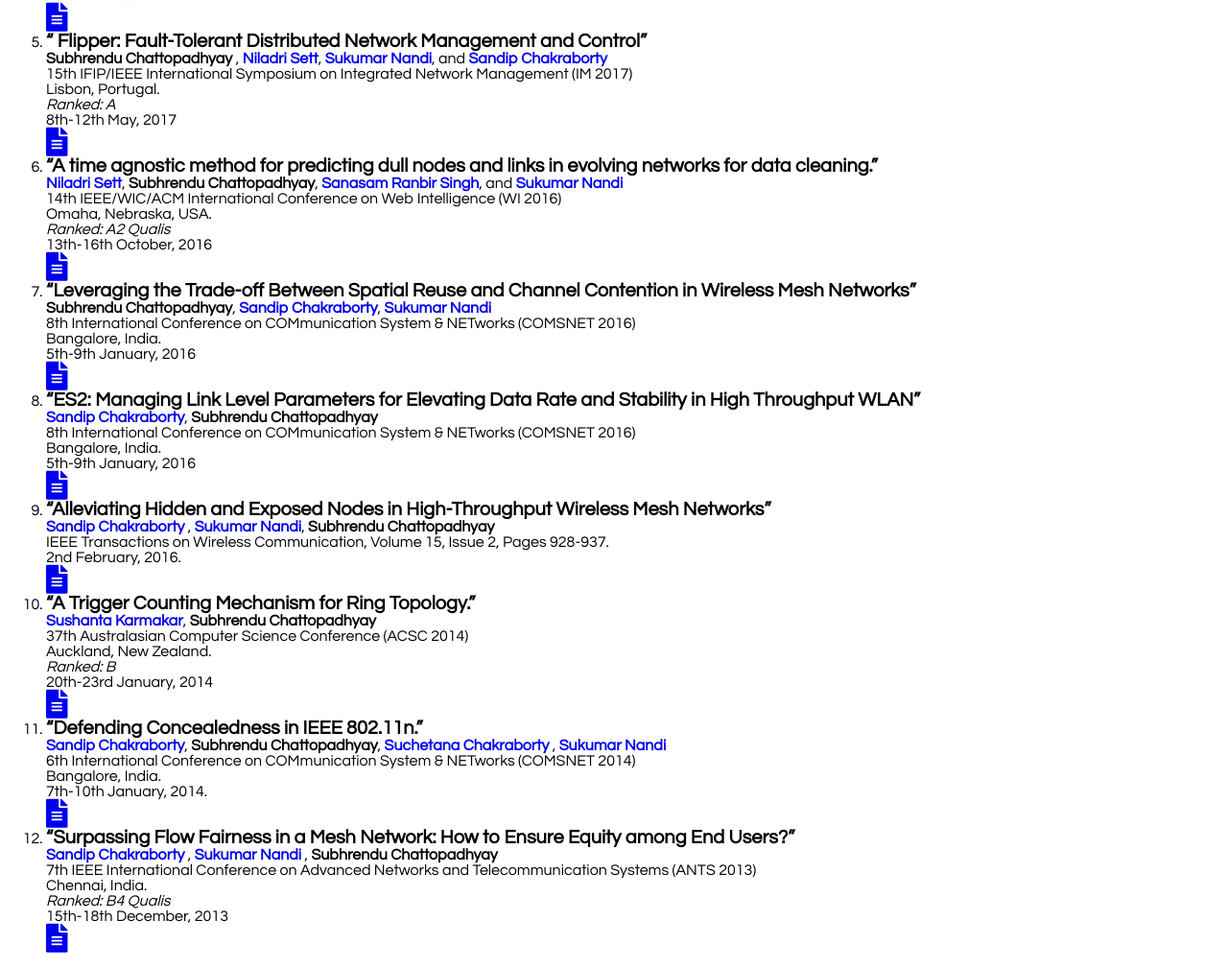
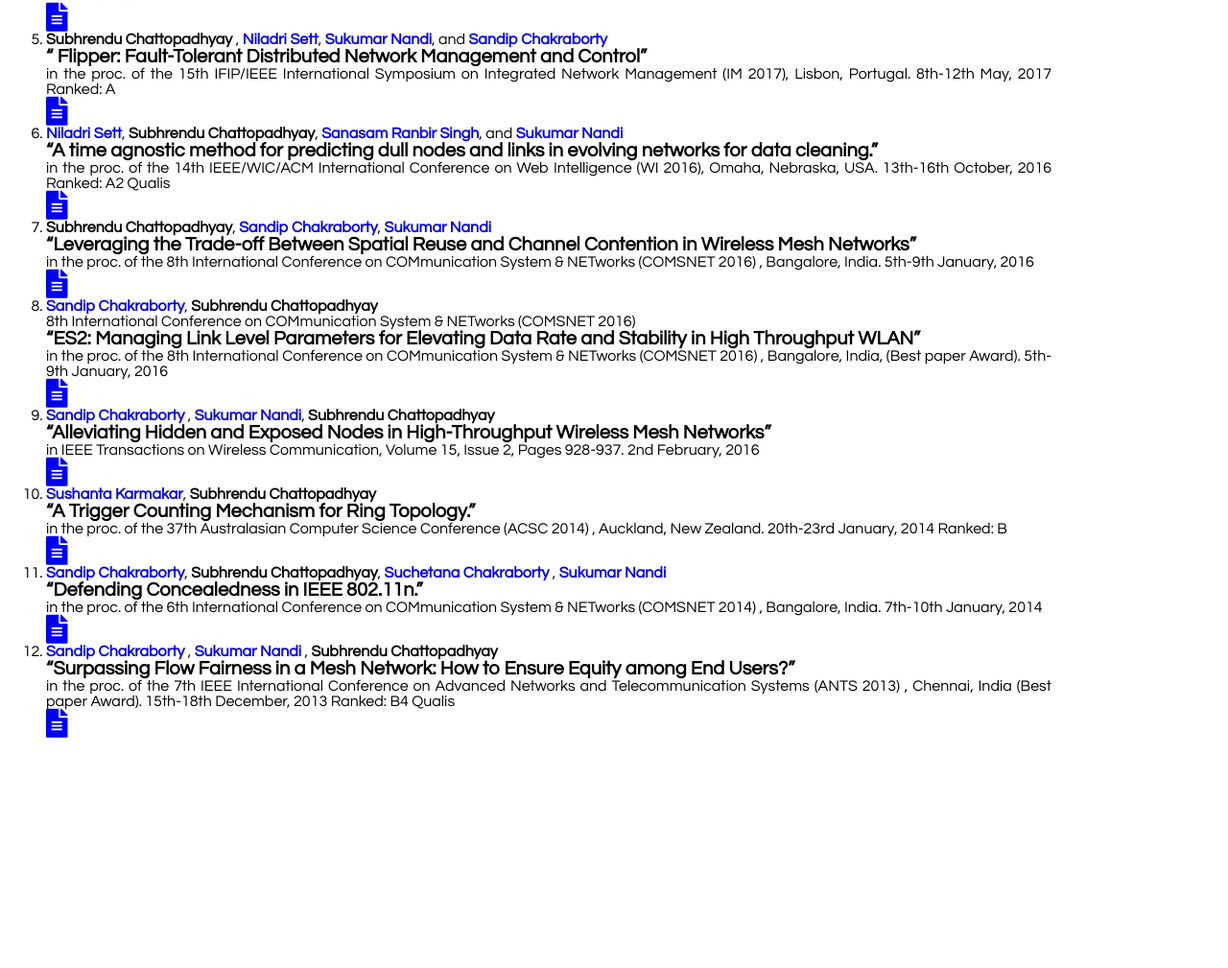
Before and after one commit to subhrendu1987/PracticeHTML, a plain HTML site: page Subho/publications.html in a window 1280 px wide. Shown: the part 424-1433 px from the top of the page at 96% size. After the commit the page ends 1209 px from the top, so only its background shows below. Drawn offline with Linux system fonts and the light colour scheme.

Commit message:
Update publications.html

```diff
--- a/Subho/publications.html
+++ b/Subho/publications.html
@@ -16,7 +16,7 @@
 
 	           <b>Subhrendu Chattopadhyay</b>, <a href="https://stilllearningsoumya.github.io/" target="_blank"> Soumyajit Chatterjee</a>, <a href="http://www.iitg.ac.in/sukumar/" target="_blank">Sukumar Nandi</a> and <a href="http://cse.iitkgp.ac.in/~sandipc/" target="_blank"> Sandip Chakraborty</a><br>
 	           <q>Aloe: An Elastic Auto-Scaled and Self-stabilized Orchestration Framework for IoT Applications</q><br>
-	           in the proc. of the 38th IEEE International Conference on Computer Communications (INFOCOM 2019), Paris, France (accepted). 29th April-2nd May, 2019  Ranked: A* <br>
+	           in the proc. of the 38th IEEE International Conference on Computer Communications (INFOCOM 2019), Paris, France (accepted). 29th April-2nd May, 2019 Ranked: A* <br>
 
 	           <a href="https://subhrendu1987.github.io/pub/Infocom2019.pdf" target="_blank" ><i class="fa fa-file-text"></i></a>
           </li>
@@ -47,99 +47,90 @@
 
 	          <a href="http://dl.acm.org/citation.cfm?id=3084076"><i class="fa fa-file-text"></i></a>
           <li>
-	         <q> Flipper: Fault-Tolerant Distributed Network Management and Control</q><br>
+
 
 	          <b>Subhrendu Chattopadhyay</b> , <a href="https://scholar.google.co.in/citations?user=fxvZbYsAAAAJ&hl=en" target="_blank">Niladri Sett</a>,<a href="http://www.iitg.ac.in/sukumar/" target="_blank"> Sukumar Nandi</a>, and <a href="http://cse.iitkgp.ac.in/~sandipc/" target="_blank">Sandip Chakraborty</a><br>
-
-	          15th IFIP/IEEE International Symposium on Integrated Network Management (IM 2017)<br>
-
-	          Lisbon, Portugal.<br>
-	          <i>Ranked: A</i><br>
-	          8th-12th May, 2017<br>
+	          <q> Flipper: Fault-Tolerant Distributed Network Management and Control</q><br>
+			  in the proc. of the 15th IFIP/IEEE International Symposium on Integrated Network Management (IM 2017), Lisbon, Portugal. 8th-12th May, 2017 Ranked: A<br>
 
 	          <a href="http://ieeexplore.ieee.org/document/7987307/"><i class="fa fa-file-text"></i></a>
           </li>
           <li>
+
+
+	          <a href="https://scholar.google.co.in/citations?user=fxvZbYsAAAAJ&hl=en" target="_blank" >Niladri Sett</a>, <b>Subhrendu Chattopadhyay</b>, <a href="https://www.iitg.ac.in/ranbir/" target="_blank">Sanasam Ranbir Singh</a>, and <a href="http://www.iitg.ac.in/sukumar/" target="_blank">Sukumar Nandi</a><br>
 	          <q>A time agnostic method for predicting dull nodes and links in evolving networks for data cleaning.</q><br>
 
-	          <a href="https://scholar.google.co.in/citations?user=fxvZbYsAAAAJ&hl=en" target="_blank" >Niladri Sett</a>, <b>Subhrendu Chattopadhyay</b>, <a href="https://www.iitg.ac.in/ranbir/" target="_blank">Sanasam Ranbir Singh</a>, and <a href="http://www.iitg.ac.in/sukumar/" target="_blank">Sukumar Nandi</a><br>
-
-	          14th IEEE/WIC/ACM International Conference on Web Intelligence (WI 2016)<br>
-
-	          Omaha, Nebraska, USA.<br>
-	          <i>Ranked: A2 Qualis</i><br>
-	          13th-16th October, 2016<br>
+	          in the proc. of the 14th IEEE/WIC/ACM International Conference on Web Intelligence (WI 2016), Omaha, Nebraska, USA. 13th-16th October, 2016 Ranked: A2 Qualis<br>
 
 	          <a href="https://ieeexplore.ieee.org/document/7817067"><i class="fa fa-file-text"></i></a>
           </li>
           <li>
-	          <q>Leveraging the Trade-off Between Spatial Reuse and Channel Contention in Wireless Mesh Networks</q><br>
+
 
 	          <b>Subhrendu Chattopadhyay</b>,<a href="http://cse.iitkgp.ac.in/~sandipc/" target="_blank"> Sandip Chakraborty</a>,<a href="http://www.iitg.ac.in/sukumar/" target="_blank"> Sukumar Nandi<br></a>
 
-	          8th International Conference on COMmunication System & NETworks (COMSNET 2016)<br>
+	          <q>Leveraging the Trade-off Between Spatial Reuse and Channel Contention in Wireless Mesh Networks</q><br>
 
-	          Bangalore, India.<br>
+	         in the proc. of the 8th International Conference on COMmunication System & NETworks (COMSNET 2016) , Bangalore, India.
 	          5th-9th January, 2016<br>
 
 	         <a href="http://ieeexplore.ieee.org/document/7439963/?reload=true&arnumber=7439963"><i class="fa fa-file-text"></i></a>
           </li>
           <li>
-	          <q>ES2: Managing Link Level Parameters for Elevating Data Rate and Stability in High Throughput WLAN</q><br>
+
 
 	          <a href="http://cse.iitkgp.ac.in/~sandipc/" target="_blank">Sandip Chakraborty</a>, <b>Subhrendu Chattopadhyay</b><br>
 	          8th International Conference on COMmunication System & NETworks (COMSNET 2016)<br>
 
-	          Bangalore, India.<br>
+	          <q>ES2: Managing Link Level Parameters for Elevating Data Rate and Stability in High Throughput WLAN</q><br>
+				in the proc. of the 8th International Conference on COMmunication System & NETworks (COMSNET 2016) , Bangalore, India, (Best paper Award).
 	          5th-9th January, 2016<br>
 
 	          <a href="http://ieeexplore.ieee.org/document/7439977/?reload=true&arnumber=7439977"><i class="fa fa-file-text"></i></a>
           </li>
           <li>
-	          <q>Alleviating Hidden and Exposed Nodes in High-Throughput Wireless Mesh Networks</q> <br>
 
 	          <a href="http://cse.iitkgp.ac.in/~sandipc/" target="_blank">Sandip Chakraborty</a> , <a href="http://www.iitg.ac.in/sukumar/" target="_blank"> Sukumar Nandi</a>, <b>Subhrendu Chattopadhyay</b><br>
-
-	          IEEE Transactions on Wireless Communication, Volume 15, Issue 2, Pages 928-937.<br>
-	          2nd February, 2016.<br>
+	           <q>Alleviating Hidden and Exposed Nodes in High-Throughput Wireless Mesh Networks</q> <br>
+				in IEEE Transactions on Wireless Communication, Volume 15, Issue 2, Pages 928-937.
+	          	2nd February, 2016<br>
 
 	          <a href="http://ieeexplore.ieee.org/document/7273973/"><i class="fa fa-file-text"></i></a>
           </li>
           <li>
-	          <q>A Trigger Counting Mechanism for Ring Topology.</q><br>
+
 
 	          <a href="https://www.iitg.ac.in/sushantak/" target="_blank">Sushanta Karmakar</a>, <b>Subhrendu Chattopadhyay</b><br>
 
-	          37th Australasian Computer Science Conference (ACSC 2014)<br>
+	          <q>A Trigger Counting Mechanism for Ring Topology.</q><br>
 
-	          Auckland, New Zealand.<br>
-	          <i>Ranked: B</i><br>
-	          20th-23rd January, 2014<br>
+	          in the proc. of the 37th Australasian Computer Science Conference (ACSC 2014) , Auckland, New Zealand. 20th-23rd January, 2014 Ranked: B<br>
 
 				<a href="https://www.google.co.in/url?sa=t&rct=j&q=&esrc=s&source=web&cd=1&cad=rja&uact=8&ved=0CCgQFjAA&url=http%3A%2F%2Fcrpit.com%2Fconfpapers%2FCRPITV147Karmakar.pdf&ei=oxIfU7jBIKWK0AXdjICADA&usg=AFQjCNGTUgGj20zCj1XG8dHTZMWiG4zVLA&sig2=s5_ECXBtj0Zt8odCuiokgg"><i class="fa fa-file-text"></i></a>
           </li>
           <li>
-	          <q>Defending Concealedness in IEEE 802.11n.</q><br>
+
 
 	          <a href="http://cse.iitkgp.ac.in/~sandipc/" target="_blank">Sandip Chakraborty</a>, <b>Subhrendu Chattopadhyay</b>,<a href="http://iiitg.ac.in/faculty/suchetana/#home" target="_blank"> Suchetana Chakraborty</a> , <a href="http://www.iitg.ac.in/sukumar/" target="_blank">Sukumar Nandi</a><br>
 
-	          6th International Conference on COMmunication System & NETworks (COMSNET 2014) <br>
+	          <q>Defending Concealedness in IEEE 802.11n.</q><br>
 
-	          Bangalore, India.<br>
-	          7th-10th January, 2014.<br>
+
+	          in the proc. of the 6th International Conference on COMmunication System & NETworks (COMSNET 2014) , Bangalore, India.
+	          7th-10th January, 2014<br>
 
 	          <a href="http://ieeexplore.ieee.org/xpl/articleDetails.jsp?arnumber=6734873"><i class="fa fa-file-text"></i></a>
           </li>
           <li>
-	          <q>Surpassing Flow Fairness in a Mesh Network: How to Ensure Equity among End Users?</q><br>
+
 
 	          <a href="http://cse.iitkgp.ac.in/~sandipc/" target="_blank">Sandip Chakraborty</a> ,<a href="http://www.iitg.ac.in/sukumar/" target="_blank"> Sukumar Nandi</a> , <b>Subhrendu Chattopadhyay</b><br>
 
-	          7th IEEE International Conference on Advanced Networks and Telecommunication Systems (ANTS 2013) <br>
+	          <q>Surpassing Flow Fairness in a Mesh Network: How to Ensure Equity among End Users?</q><br>
 
-	          Chennai, India.<br>
-	          <i>Ranked: B4 Qualis</i><br>
-	          15th-18th December, 2013<br>
+
+	          in the proc. of the 7th IEEE International Conference on Advanced Networks and Telecommunication Systems (ANTS 2013) , Chennai, India (Best paper Award). 15th-18th December, 2013 Ranked: B4 Qualis<br>
 
 	          <a href="http://ieeexplore.ieee.org/stamp/stamp.jsp?tp=&arnumber=6802836"><i class="fa fa-file-text"></i></a>
           </li>
```
